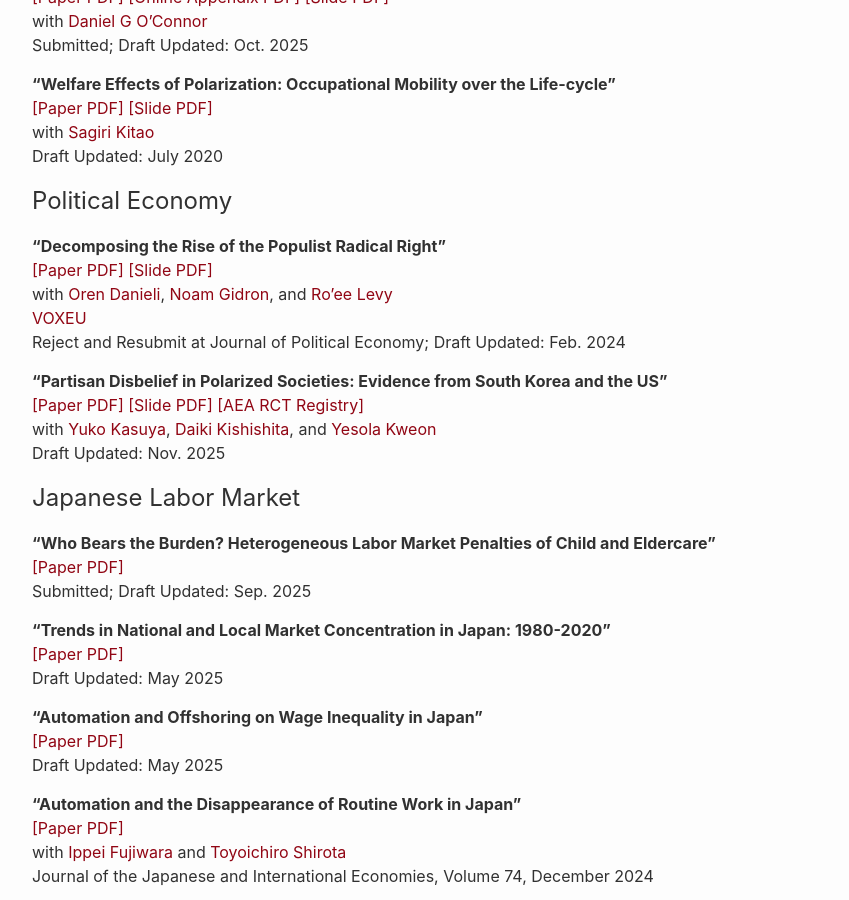
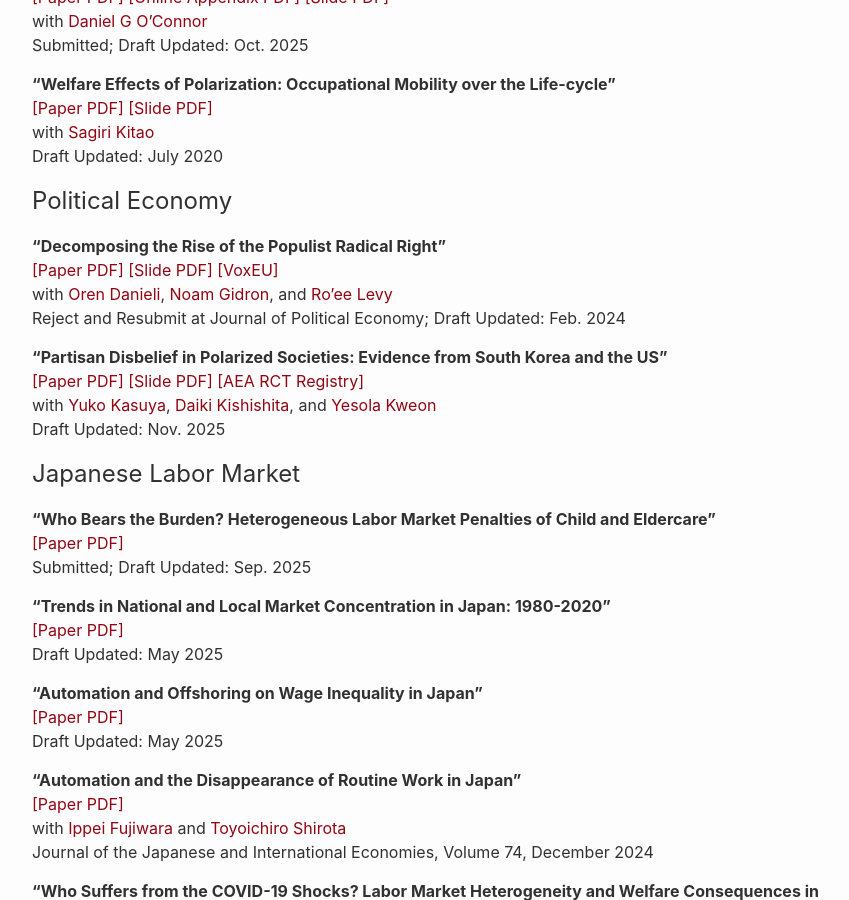
Before and after one commit to shinnkikuchi/shinnkikuchi.github.io, a Jekyll site: the page built from index.md, in a window 1280 px wide and 900 px high, scrolled down 519 px. Shown: the whole window, without its empty margins (188-1037 px from the left). Built offline with Jekyll 4.4.1, drawn with Linux system fonts in a browser that asks for light colours.

Commit message:
Update index.md

```diff
--- a/index.md
+++ b/index.md
@@ -44,13 +44,12 @@ Draft Updated: July 2020
 <br>
 <a href="/files/research/DGKL-Populism.pdf" target="_blank">[Paper PDF]</a>
 <a href="/files/research/slide-DGKL-Populism.pdf" target="_blank">[Slide PDF]</a>
+ <a href="https://cepr.org/voxeu/columns/decomposing-rise-populist-radical-right-how-changes-priorities-explain-electoral" target="_blank">[VoxEU]</a>
 <br>
 with <a href="https://www.orendanieli.com/home" target="_blank">Oren Danieli</a>,
 <a href="https://noamgidron.com/" target="_blank">Noam Gidron</a>,
 and <a href="https://www.roeelevy.com/" target="_blank">Ro'ee Levy</a>
 <br>
- <a href="https://cepr.org/voxeu/columns/decomposing-rise-populist-radical-right-how-changes-priorities-explain-electoral" target="_blank">VOXEU</a>
- <br>
 Reject and Resubmit at Journal of Political Economy; Draft Updated: Feb. 2024
 <br>
 
```
